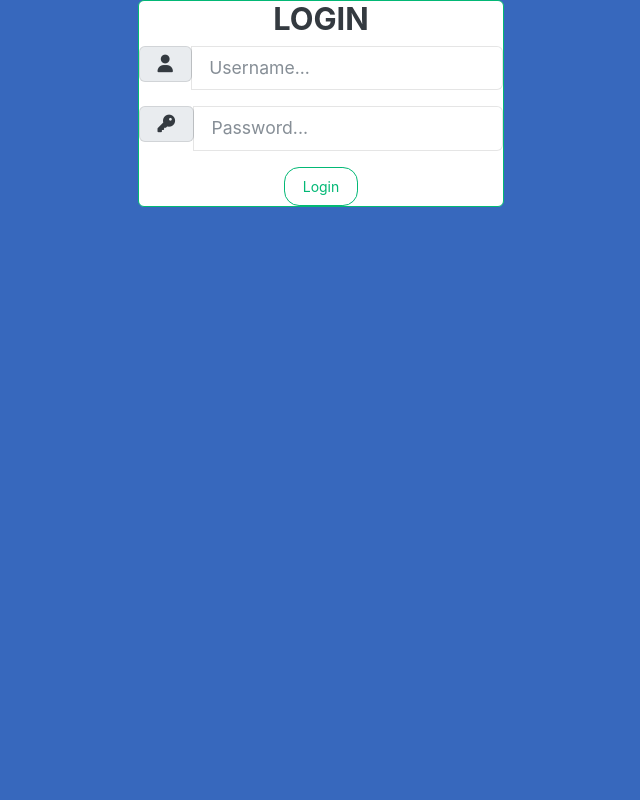
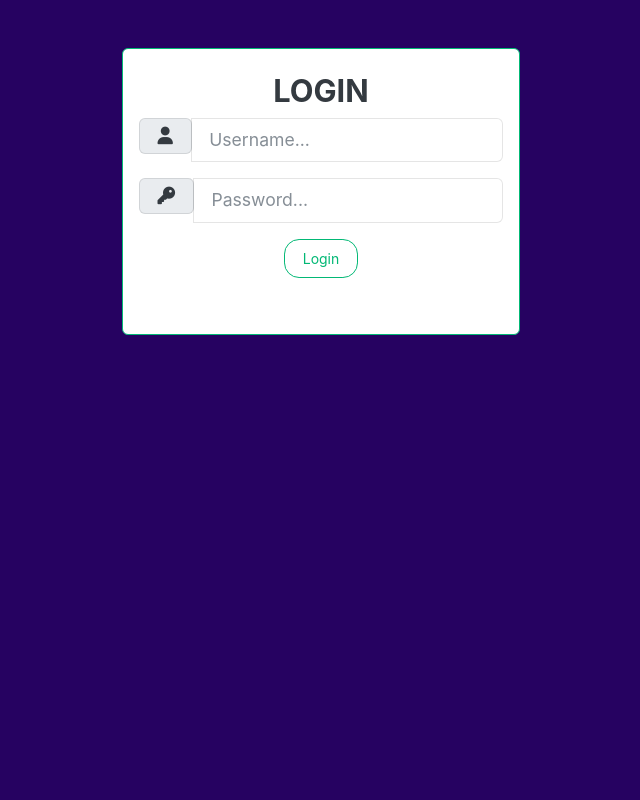
Before and after one commit to ngoxuanchien/QuanLyHocSinh, a Django app: page / in a window 1280 px wide. Shown: the whole page, without its empty margins (319-959 px from the left). Run offline with Django 4.2, Linux system fonts and the light colour scheme; some libraries are stand-ins or nearby versions.

Commit message:
Update loginpage.html

```diff
--- a/QuanLyHocSinh/studentManager/templates/studentManager/loginpage.html
+++ b/QuanLyHocSinh/studentManager/templates/studentManager/loginpage.html
@@ -9,31 +9,10 @@
     <title>Student Management System</title>
     <link href="{% static 'css/bootstrap.min.css' %}" rel="stylesheet">
 
-<body class="d-flex flex-column min-vh-100" style='background-color:#3768bd'>
-
-
-    <!-- <div class="container-fluid">
-        <h3>LoginPage</h3>
-        <div class="form-group" style="max-width: 20rem;">
-            <label class="form-label mt-4">Floating labels</label>
-            <div class="form-floating mb-3">
-                <input type="email" class="form-control" id="floatingInput" placeholder="name@example.com">
-                <label for="floatingInput">Email address</label>
-            </div>
-            <div class="form-floating">
-                <input type="password" class="form-control" id="floatingPassword" placeholder="Password">
-                <label for="floatingPassword">Password</label>
-            </div>
-            <div>
-            <button class="btn btn-fg btn-primary" type="button">Đăng nhập</button>
-            </div>
-        </div>
-    </div> -->
-
-
-    <div class="container h-100">
-        <div class="d-flex justify-content-center h-100">
-            <div class="card border-success mb-3">
+<body class="justify-content-center align-items-center" style='background-color:#260261'>
+    <div  style='background-color:#260261'>
+        <div class="d-flex align-items-center justify-content-center">
+            <div class="card border-success ps-3 pe-3 pt-4 pb-5 mt-5 mx-auto ">
                 <div class="d-flex justify-content-center">
                     <h3 id="form-title">LOGIN</h3>
                 </div>
@@ -53,7 +32,7 @@
                             <input type="password" name="password" placeholder="Password..." class="form-control">
                         </div>
 
-                        <div class="d-flex  align-items-center justify-content-center mt-3 login_container">
+                        <div class="d-flex  align-items-center justify-content-center login_container mt-3 mb-2">
                             <input class="btn btn-outline-success" type="submit" value="Login">
                         </div>
                         {% if messages %}
```
Also changed, not shown: QuanLyHocSinh/db.sqlite3, QuanLyHocSinh/studentManager/static/css/bootstrap.min.css (renamed from QuanLyHocSinh/static/css/bootstrap.min.css).
